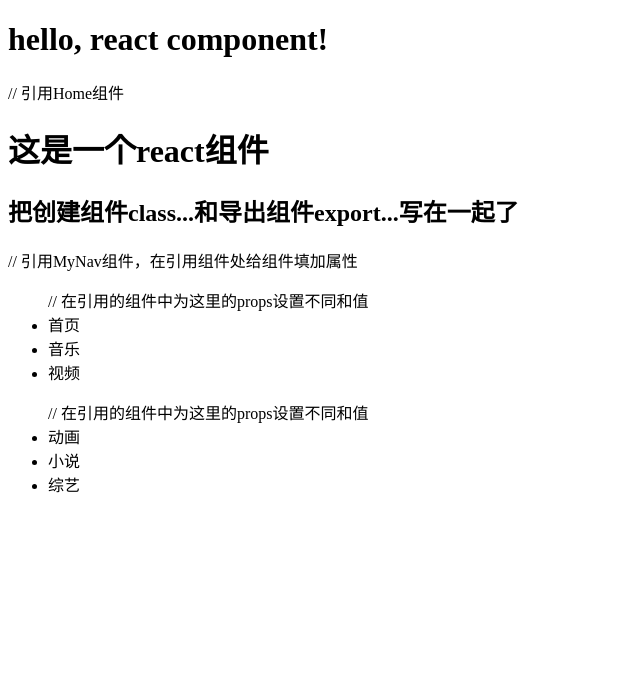
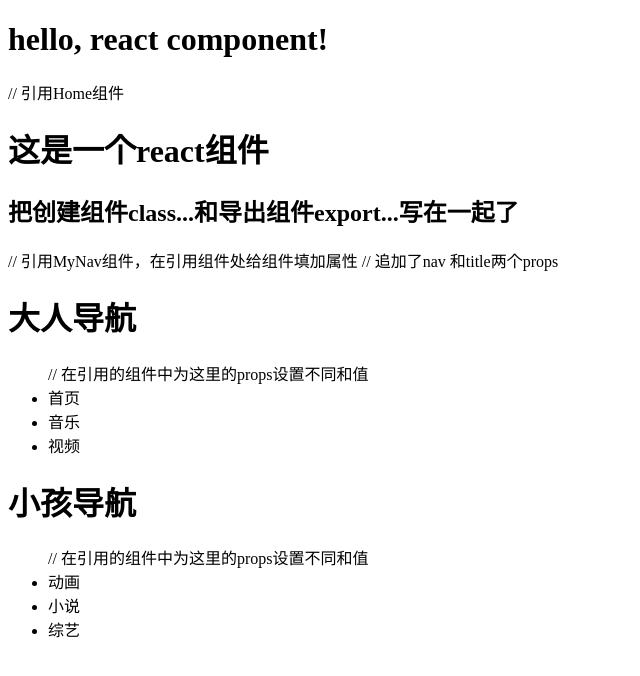
Before and after one commit to shirui0413/study-react, a React (Create React App) app: page / in a window 1280 px wide. Shown: the top 676 px of the page, without its empty margins (0-640 px from the left). Built offline with nearby package versions, Linux system fonts and the light colour scheme.

Commit message:
multiple props

```diff
--- a/src/MyNav.jsx
+++ b/src/MyNav.jsx
@@ -5,6 +5,7 @@ export default class MyNav extends React.Component {
         console.log(this.props.nav);
         return (
             <div>
+                <h1> {this.props.title} </h1>
                 <ul>
                     // 在引用的组件中为这里的props设置不同和值
                     {/** 在jsx中加注释的方法，外层追加大括号 */}
--- a/src/app.jsx
+++ b/src/app.jsx
@@ -23,8 +23,9 @@ class App extends React.Component {
             // 引用Home组件
             <Home/>
             // 引用MyNav组件，在引用组件处给组件填加属性
-            <MyNav nav = {nav1}/>
-            <MyNav nav = {nav2}/>
+            // 追加了nav 和title两个props
+            <MyNav nav = {nav1} title = "大人导航"/>
+            <MyNav nav = {nav2} title = "小孩导航"/>
         </div>
         )
 
```
